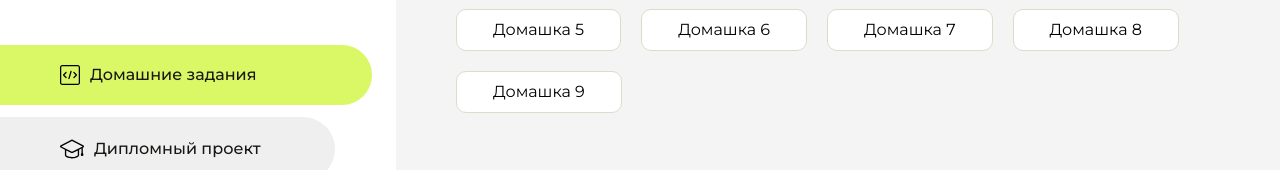
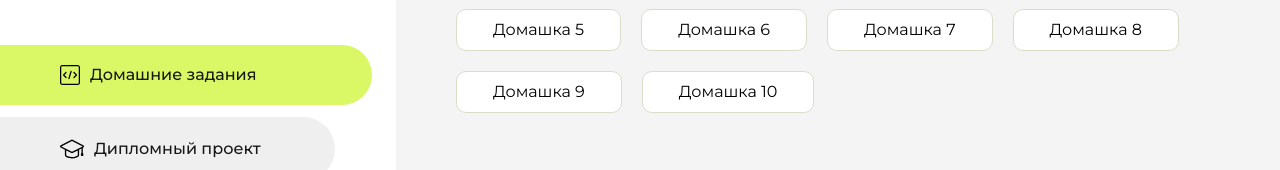
Before and after one commit to Expresadd/homework, a plain HTML site: page index.html in a window 1280 px wide. Shown: the part 291-461 px from the top of the page. Drawn offline with Linux system fonts and the light colour scheme.

Commit message:
Update index.html

```diff
--- a/index.html
+++ b/index.html
@@ -119,6 +119,9 @@
                     <li class="content__list-item">
                         <a href="homework9/index.html">Домашка 9</a>
                     </li>
+                    <li class="content__list-item">
+                        <a href="homework10/index.html">Домашка 10</a>
+                    </li>
                 </ul>
             </div>
             <div class="content__block hidden" id="diplomBlock">
```
